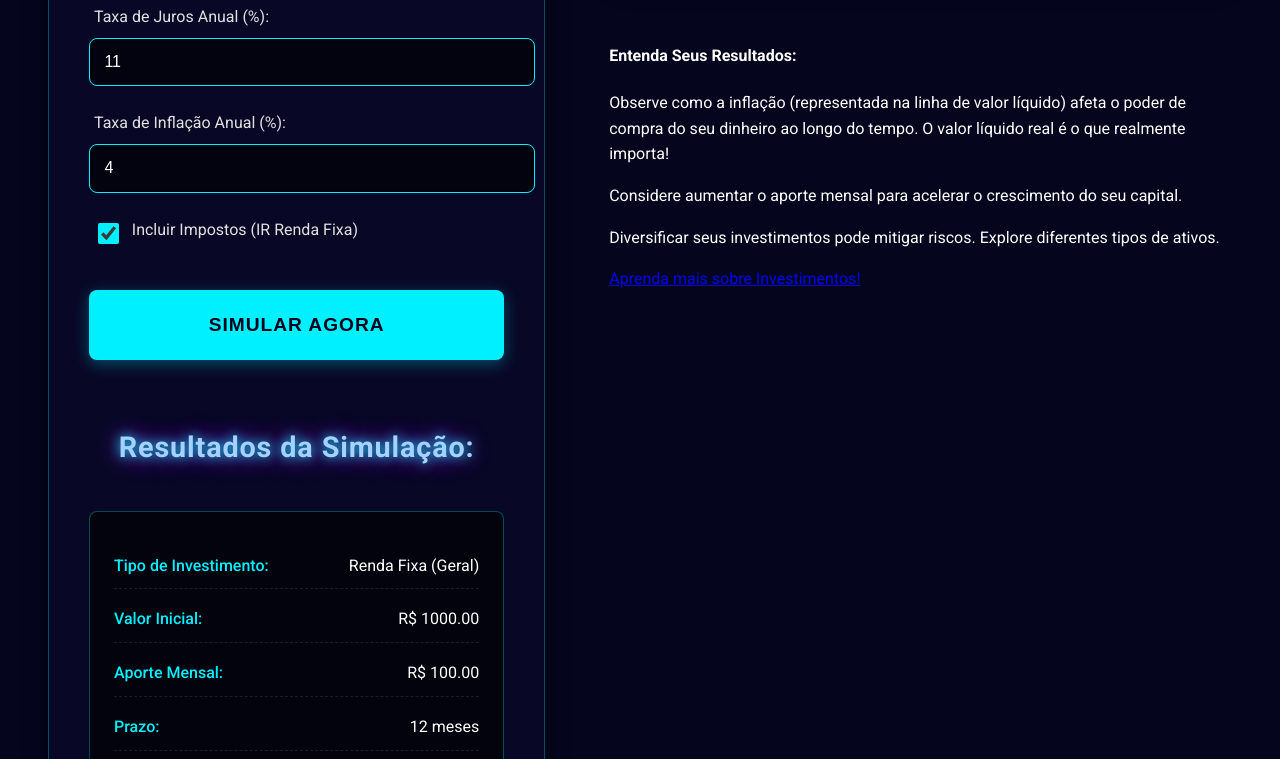
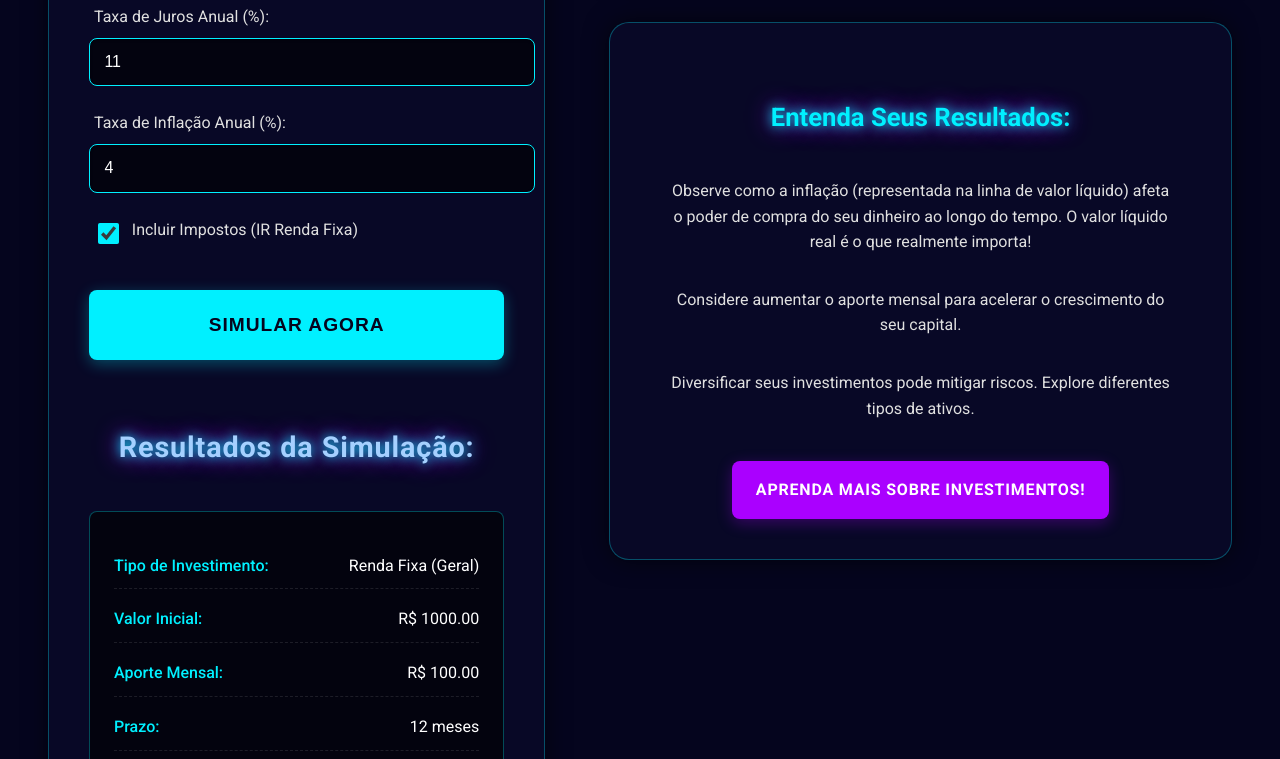
Before and after one commit to Vinicius3442/Finance-galaxy, a PHP site: page /Pagina_3/index.php in a window 1280 px wide. Shown: the part 800-1559 px from the top of the page. Run offline with PHP 8.4, Linux system fonts and the light colour scheme.

Commit message:
ultimo erro consertado(supostamente)

```diff
--- a/Pagina_3/style.css
+++ b/Pagina_3/style.css
@@ -113,20 +113,7 @@ header nav a {
     position: relative;
 }
 
-header nav a::after {
-    content: '';
-    position: absolute;
-    width: 0;
-    height: 2px;
-    bottom: -5px;
-    left: 0;
-    background-color: var(--color-button-hover);
-    transition: width 0.3s ease-out;
-}
 
-header nav a:hover::after {
-    width: 100%;
-}
 
 header nav a:hover {
     color: var(--color-button-hover);
@@ -347,6 +334,55 @@ button:hover {
     max-height: 450px;
 }
 
+/* Estilos para a caixa de insights "Entenda Seus Resultados" */
+.insights-box {
+    padding: var(--spacing-lg);
+    background: var(--color-background-dark);
+    border-radius: var(--border-radius-lg);
+    box-shadow: var(--shadow-deep);
+    border: 1px solid var(--color-border-light);
+    display: flex;
+    flex-direction: column;
+    align-items: center;
+    text-align: center;
+}
+
+.insights-box h4 {
+    font-size: 1.6rem;
+    color: var(--color-primary);
+    margin-bottom: var(--spacing-md);
+    text-shadow: var(--shadow-glow-primary);
+    font-weight: 700;
+}
+
+.insights-box p {
+    color: var(--color-text-medium);
+    font-size: 1rem;
+    margin-bottom: var(--spacing-sm);
+    max-width: 500px;
+}
+
+.insights-box .insights-link {
+    display: inline-block;
+    background-color: var(--color-tertiary);
+    color: var(--color-text-light);
+    padding: var(--spacing-sm) var(--spacing-md);
+    border-radius: var(--border-radius-sm);
+    text-decoration: none;
+    font-weight: 600;
+    margin-top: var(--spacing-md);
+    transition: all 0.3s ease;
+    box-shadow: 0 4px 15px rgba(170, 0, 255, 0.3);
+    text-transform: uppercase;
+    letter-spacing: 0.05em;
+}
+
+.insights-box .insights-link:hover {
+    background-color: #c700ff;
+    box-shadow: 0 0 18px #c700ff;
+    transform: translateY(-3px) scale(1.02);
+}
+
 
 footer {
     text-align: center;
--- a/index.php
+++ b/index.php
@@ -19,7 +19,7 @@
         <span>Galactic Finance</span>
       </div>
       <nav>
-        <a href="./Pagina_1/pagina1.php">Gerenciador de Despesas</a>
+        <a href="./Pagina_1/pagina1.php">Gerenciador de gastos</a>
         <a href="./Pagina_2/index.php">Simulador de Financiamento</a>
         <a href="./Pagina_3/index.php">Simulador de Investimentos</a>
         <a href="./Pagina_4/index.php">Educação Financeira</a>
```
